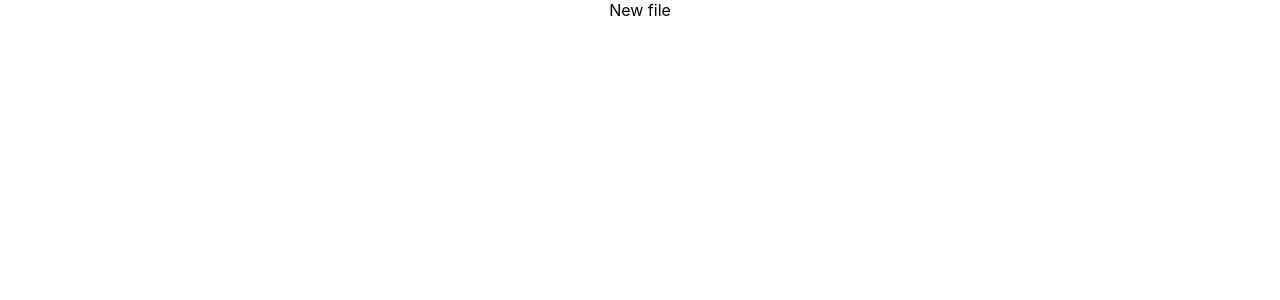
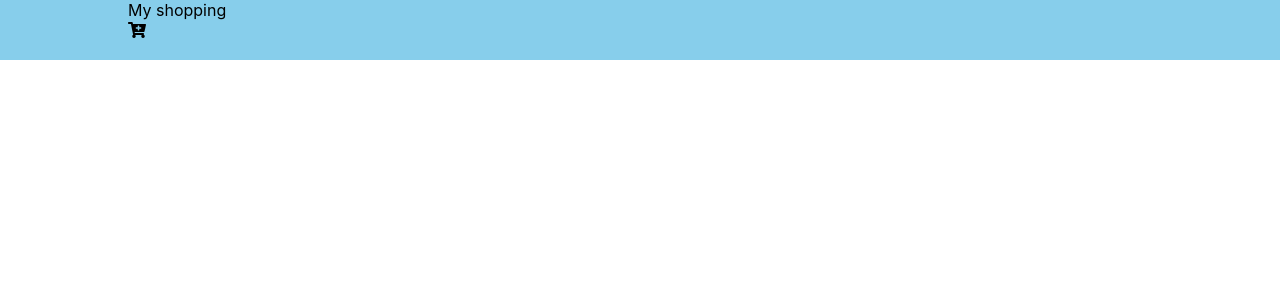
Before and after one commit to BroascaGeorge/shopping-cart, a React (Create React App) app: page / in a window 1280 px wide. Shown: the top 300 px of the page. Built offline with nearby package versions, Linux system fonts and the light colour scheme.

Commit message:
navbar-css

```diff
--- a/src/App.js
+++ b/src/App.js
@@ -1,7 +1,12 @@
 import "./App.css";
+import Navbar from "./components/Navbar";
 
 function App() {
-  return <div className="App">New file</div>;
+  return (
+    <>
+      <Navbar />
+    </>
+  );
 }
 
 export default App;
--- /dev/null
+++ b/src/components/Navbar.js
@@ -0,0 +1,18 @@
+import "../styles/navbar.css";
+
+const Navbar = () => {
+  return (
+    <nav>
+      <div className="nav-box">
+        <span className="my-shop">My shopping</span>
+        <div className="cart">
+          <span>
+            <i className="fas fa-cart-plus"></i>
+          </span>
+        </div>
+      </div>
+    </nav>
+  );
+};
+
+export default Navbar;
--- /dev/null
+++ b/src/styles/navbar.css
@@ -0,0 +1,15 @@
+* {
+  margin: 0;
+  padding: 0;
+}
+
+nav {
+  width: 100%;
+  height: 60px;
+  background-color: skyblue;
+}
+
+.nav-box {
+  width: 80%;
+  margin: auto;
+}
```
